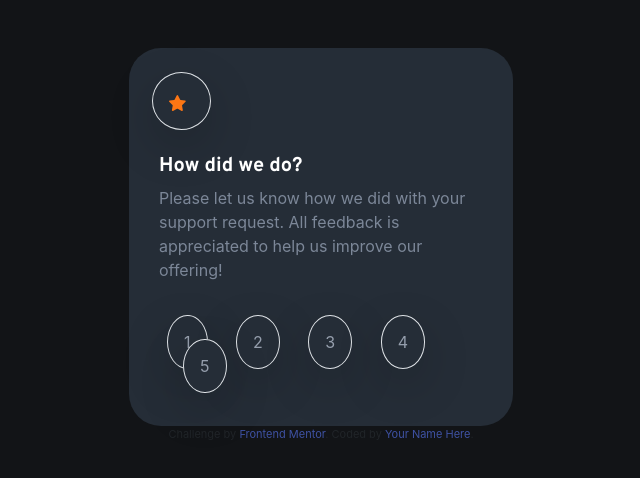
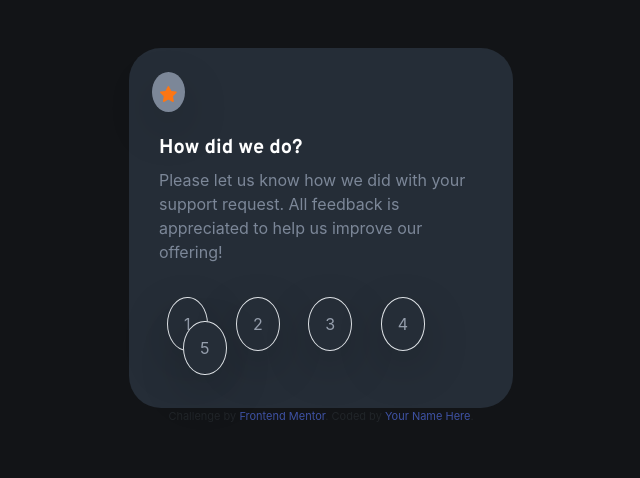
Before and after one commit to tinsaye-simeneh/Frontend-Mentor-rating_component, a plain HTML site: page index.html in a window 1280 px wide. Shown: the whole page, without its empty margins (319-959 px from the left). Drawn offline with nearby package versions, Linux system fonts and the light colour scheme.

Commit message:
start icon bg added

```diff
--- a/index.css
+++ b/index.css
@@ -10,6 +10,13 @@
     font-family: Overpass;
     font-weight: 400;
 }
+.attribution {
+    font-size: 11px;
+    text-align: center;
+  }
+  .attribution a {
+    color: hsl(228, 45%, 44%);
+  }
 .text-verydarkblue{
     color: hsl(216, 12%, 8%);
 }
--- a/index.html
+++ b/index.html
@@ -36,23 +36,13 @@
     <title>Frontend Mentor | Interactive rating component</title>
 
     <!-- Feel free to remove these styles or customise in your own stylesheet 👍 -->
-    <style>
-      .attribution {
-        font-size: 11px;
-        text-align: center;
-      }
-      .attribution a {
-        color: hsl(228, 45%, 44%);
-      }
-    </style>
   </head>
   <body class="bg-verydarkblue">
     <div class="container mt-5 bg-darkblue" style="border-radius: 2rem; width: 30%;">
       <div class="row w-100 mx-auto">
         <span
-            class="col-2 shadow-lg p-3 text-lightgrey border border-darkblue rounded-circle mt-4 ml-2"
-            style="background-color: hsl(213, 19%, 18%)"
-            ><img src="./images/icon-star.svg" alt="logo" class="img-fluid" />
+            class="shadow-lg bg-mediumgrey rounded-circle mt-4 ml-2 p-2 pb-1"
+            ><img src="./images/icon-star.svg" alt="star-image"/>
             </span
           >
           </span>
```
